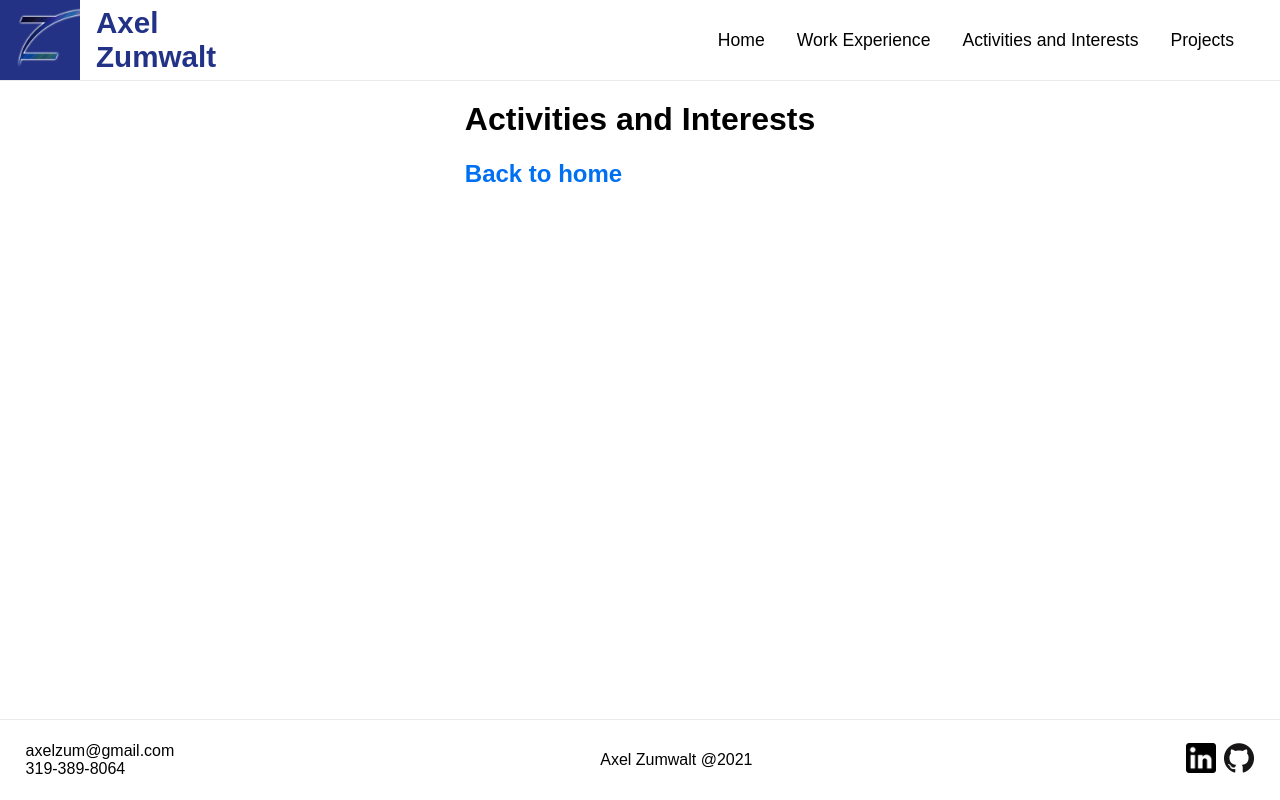
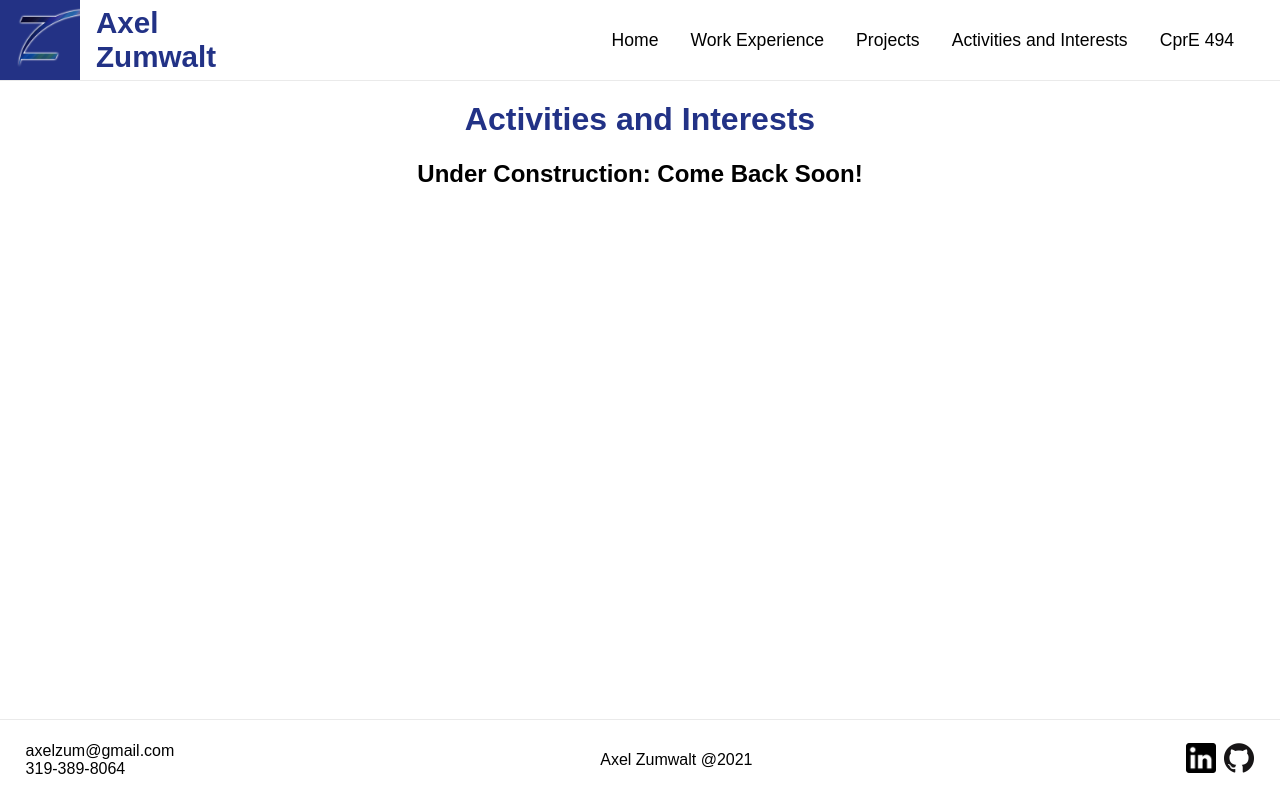
Before and after one commit to axelzum/personal-website, a Next.js app: page /activities in a window 1280 px wide. Built offline with nearby package versions, Linux system fonts and the light colour scheme; a web font is replaced by a local one.

Commit message:
Clean up main pages and add 494 page
Signed-off-by: username <axelzum@gmail.com>

```diff
--- a/components/header/navbar/navbar.js
+++ b/components/header/navbar/navbar.js
@@ -15,13 +15,18 @@ const Navbar = ({ open }) => (
       </Link>
     </li>
     <li>
+      <Link href='/projects'>
+        <a>{'Projects'}</a>
+      </Link>
+    </li>
+    <li>
       <Link href='/activities'>
         <a>{'Activities and Interests'}</a>
       </Link>
     </li>
     <li>
-      <Link href='/projects'>
-        <a>{'Projects'}</a>
+      <Link href='/cpre-494'>
+        <a>{'CprE 494'}</a>
       </Link>
     </li>
   </StyledMainNav>
--- a/pages/activities.js
+++ b/pages/activities.js
@@ -1,23 +1,18 @@
 import Head from 'next/head';
-import Link from 'next/link';
-import styled from 'styled-components';
 
-const StyledH2 = styled.h2`
-  color: #0070f3;
-`;
+import {StyledTitleBox} from './styles';
 
 const Activities = () => (
   <>
     <Head>
       <title>{'Activities and Interests'}</title>
-      <meta content='Detailed history of activities involved in' name='description' />
+      <meta content='Detailed history of activities involved in' name='description'/>
     </Head>
-    <h1>{'Activities and Interests'}</h1>
-    <StyledH2>
-      <Link href='/'>
-        <a>{'Back to home'}</a>
-      </Link>
-    </StyledH2>
+
+    <StyledTitleBox>
+      <h1>{'Activities and Interests'}</h1>
+      <h2>{'Under Construction: Come Back Soon!'}</h2>
+    </StyledTitleBox>
   </>
 );
 
--- a/pages/styles.js
+++ b/pages/styles.js
@@ -1,9 +1,21 @@
 import styled from 'styled-components';
 
-const StyledH1 = styled.h1`
-  font-size: 4vh;
+const StyledTitleBox = styled.div`
   text-align: center;
-  color: ${(props) => props.theme.colors.primary};
+
+  h1 {
+    font-size: 4vh;
+    color: ${(props) => props.theme.colors.primary};
+  }
+
+  h3 {
+    font-size: 2.3vh;
+  }
 `;
 
-export default StyledH1;
+const StyledInfoListContainer = styled.div`
+  width: 80vw;
+  margin: 0 auto;
+`;
+
+export {StyledTitleBox, StyledInfoListContainer};
```
Also changed, not shown: pages/cpre-494.js (added, +30 -0 lines), pages/projects.js (+18 -14 lines), pages/work-experience.js (+6 -9 lines).
